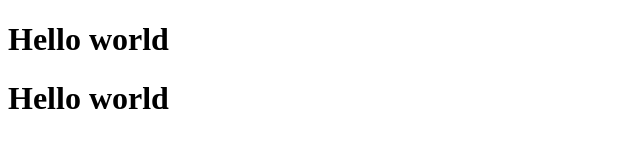
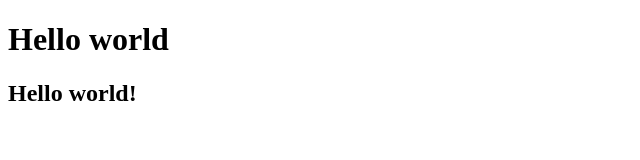
Before and after one commit to stronty8/test_repo, a plain HTML site: page index.html in a window 1280 px wide. Shown: the whole page, without its empty margins (0-640 px from the left). Drawn offline with Linux system fonts and the light colour scheme.

Commit message:
change title

```diff
--- a/index.html
+++ b/index.html
@@ -7,6 +7,6 @@
 </head>
 <body>
     <h1>Hello world</h1>
-    <h1>Hello world</h1>
+    <h2>Hello world!</h2>
 </body>
 </html>
```
